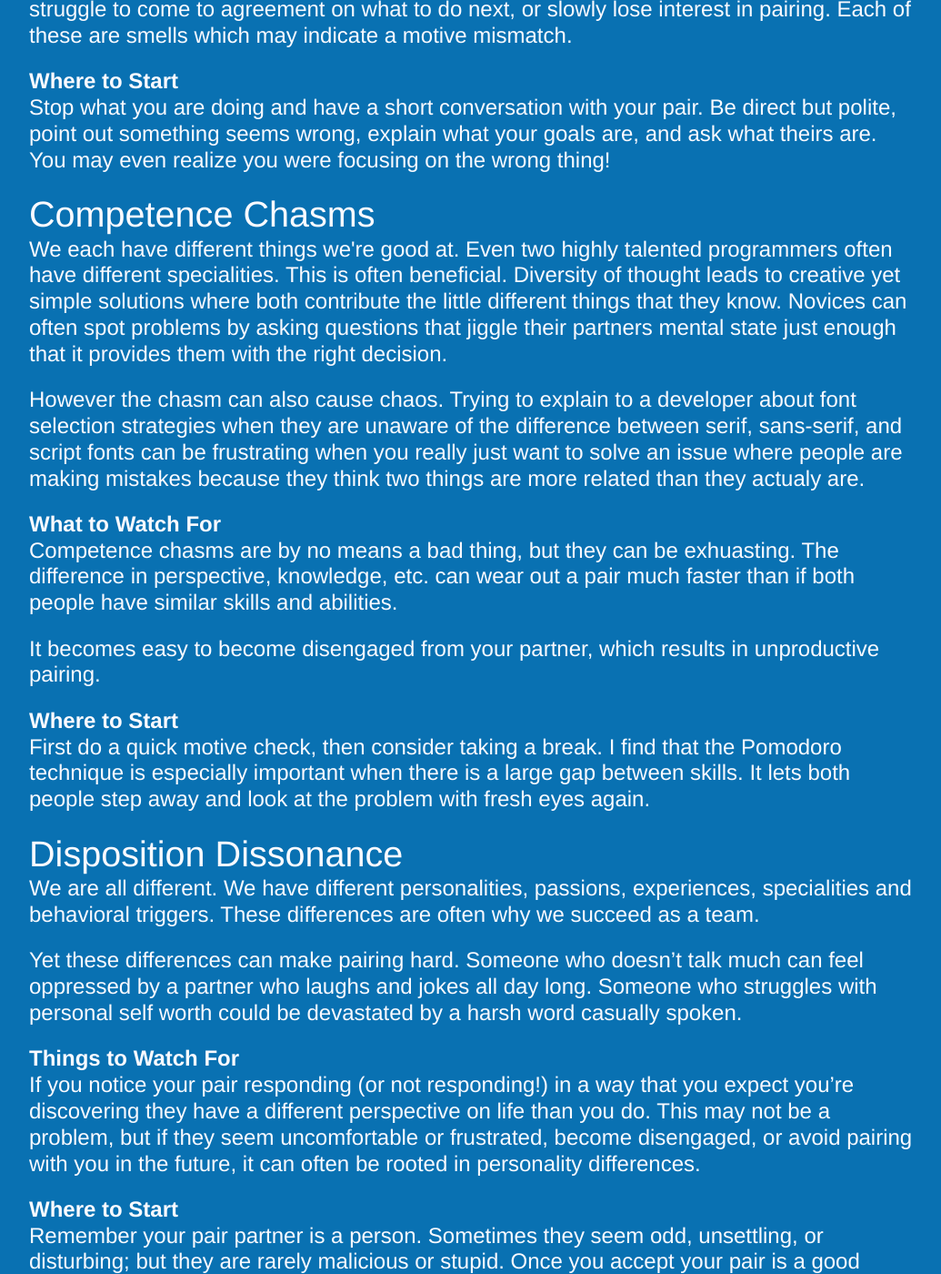
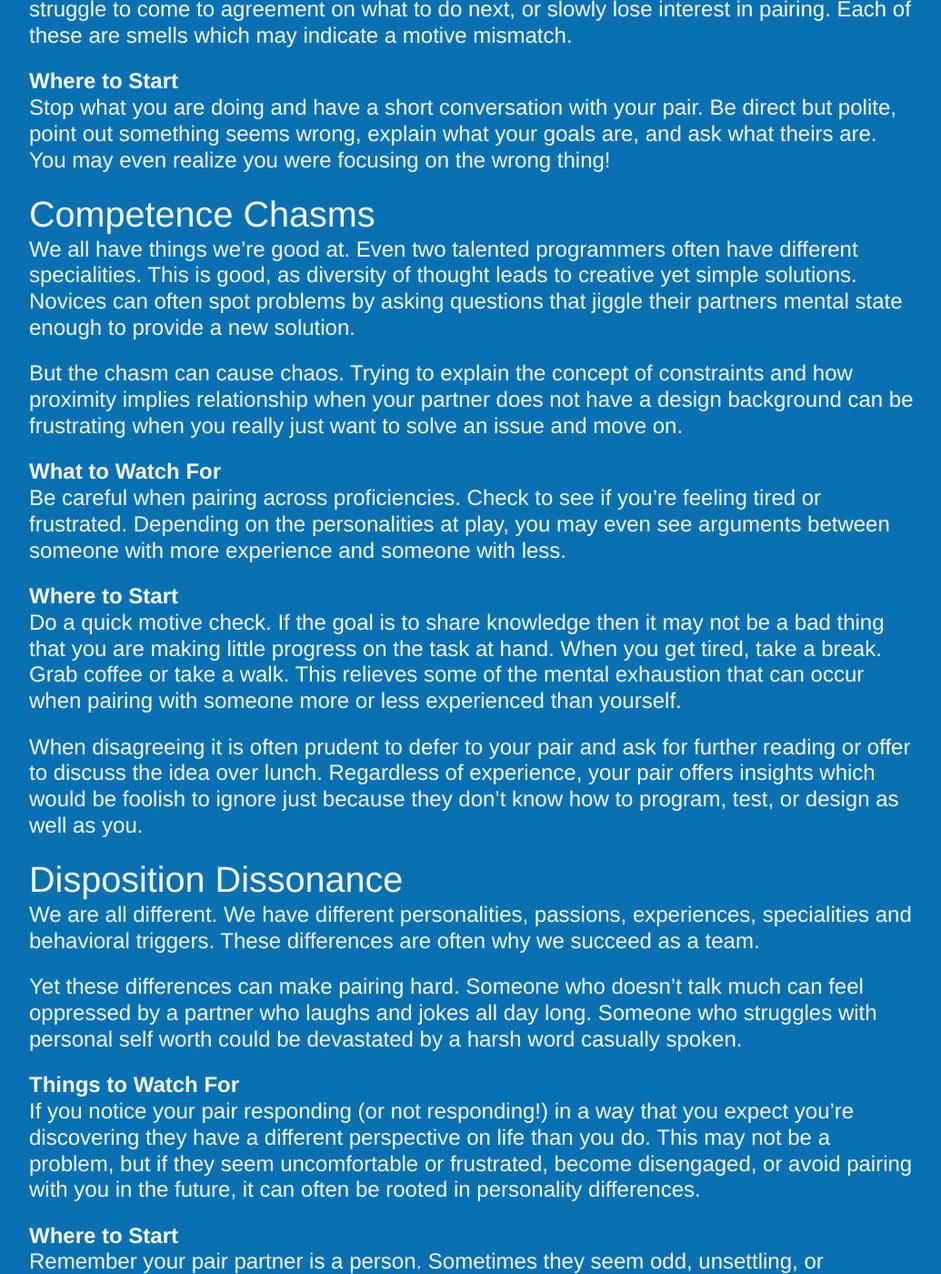
Before and after one commit to zspencer/www.zeespencer.com, a Jekyll site: the page built from drafts/_posts/2011-12-31-the-hardest-part-of-xp.markdown, in a window 1280 px wide and 1400 px high, scrolled down 1010 px. Shown: the whole window at 91% size, without its empty margins (121-1156 px from the left). Built offline with Jekyll 4.4.1, drawn with Linux system fonts in a browser that asks for light colours.

Commit message:
Rewrite competence chasm

```diff
--- a/drafts/_posts/2011-12-31-the-hardest-part-of-xp.markdown
+++ b/drafts/_posts/2011-12-31-the-hardest-part-of-xp.markdown
@@ -41,32 +41,33 @@ and ask what theirs are. You may even realize you were focusing on the
 wrong thing!
 
 ### Competence Chasms
-We each have different things we\'re good at. Even two highly talented
-programmers often have different specialities. This is often beneficial.
-Diversity of thought leads to creative yet simple solutions where both
-contribute the little different things that they know. Novices can often
-spot problems by asking questions that jiggle their partners mental state just
-enough that it provides them with the right decision.
+We all have things we're good at. Even two talented programmers often have
+different specialities. This is good, as diversity of thought leads to creative
+yet simple solutions. Novices can often spot problems by asking questions that
+jiggle their partners mental state enough to provide a new solution.
 
-However the chasm can also cause chaos. Trying to explain to a developer about
-font selection strategies when they are unaware of the difference between
-serif, sans-serif, and script fonts can be frustrating when you really just want
-to solve an issue where people are making mistakes because they think two things
-are more related than they actualy are.
+But the chasm can cause chaos. Trying to explain the concept of constraints and
+how proximity implies relationship when your partner does not have a design
+background can be frustrating when you really just want to solve an issue and
+move on.
 
 #### What to Watch For
-Competence chasms are by no means a bad thing, but they can be exhuasting. The
-difference in perspective, knowledge, etc. can wear out a pair much faster than
-if both people have similar skills and abilities.
-
-It becomes easy to become disengaged from your partner, which results in
-unproductive pairing.
+Be careful when pairing across proficiencies. Check to see if you're feeling
+tired or frustrated. Depending on the personalities at play, you may even see
+arguments between someone with more experience and someone with less.
 
 #### Where to Start
-First do a quick motive check, then consider taking a break. I find that
-the Pomodoro technique is especially important when there is a large gap between
-skills. It lets both people step away and look at the problem with fresh eyes
-again.
+Do a quick motive check. If the goal is to share knowledge then it may not be a
+bad thing that you are making little progress on the task at hand. When you get
+tired, take a break. Grab coffee or take a walk. This relieves some of the
+mental exhaustion that can occur when pairing with someone more or less
+experienced than yourself.
+
+When disagreeing it is often prudent to defer to your pair and ask
+for further reading or offer to discuss the idea over lunch. Regardless of
+experience, your pair offers insights which would be foolish to
+ignore just because they don't know how to program, test, or design as well as
+you.
 
 ### Disposition Dissonance
 
```
